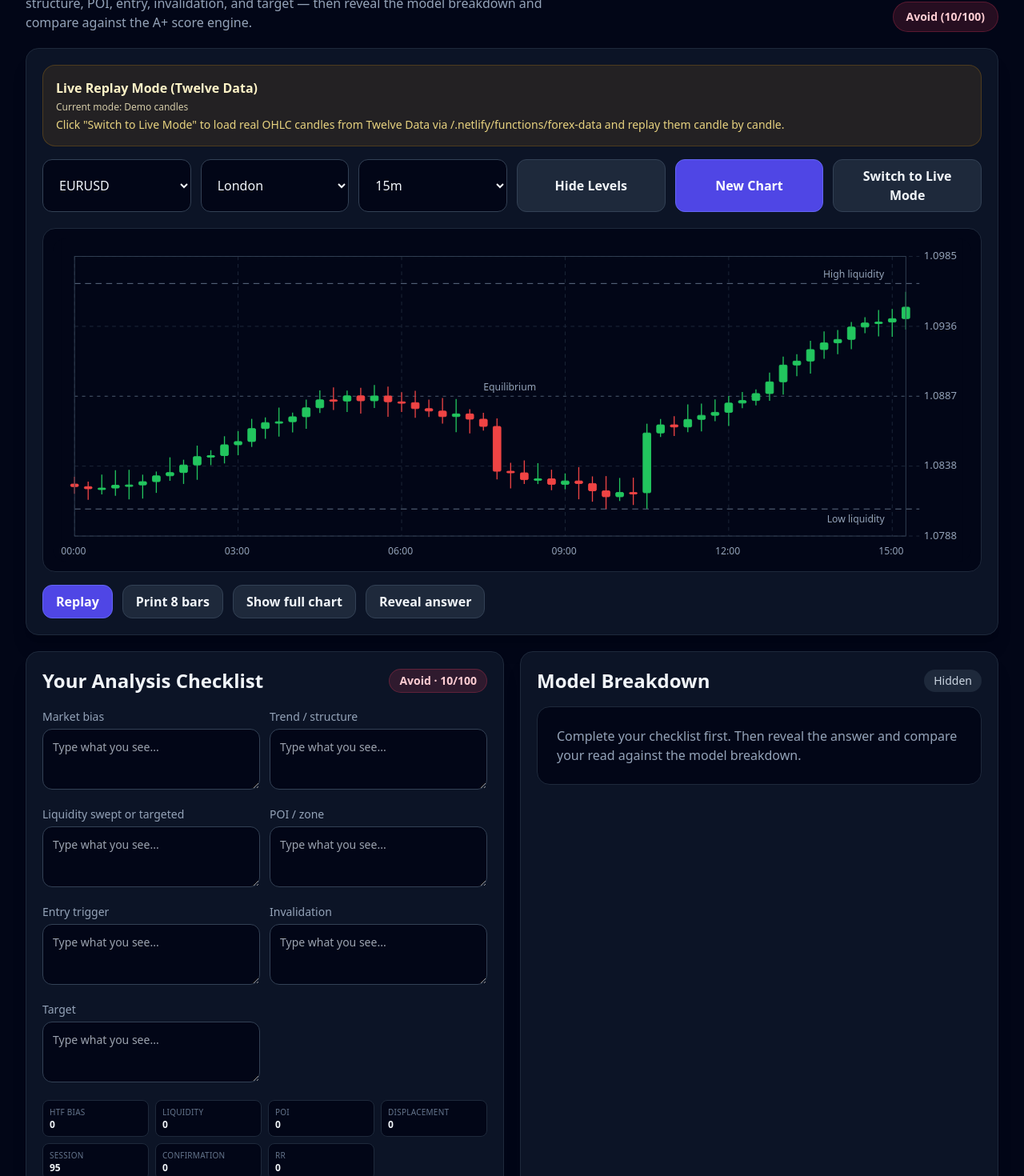
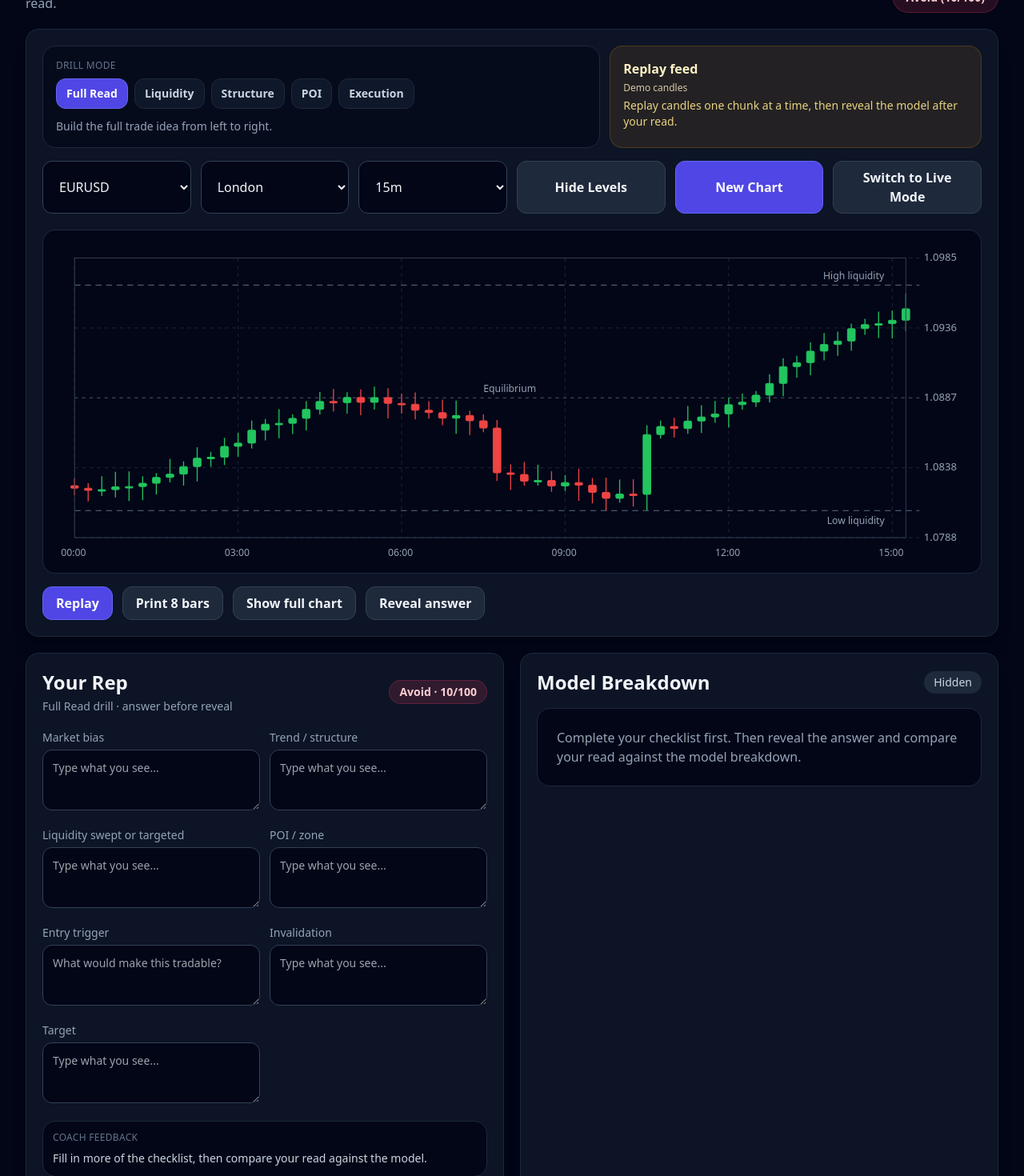
Before and after one commit to cookerica29-bit/forex-chart-trainer, a React (Vite) app: page / in a window 1280 px wide. Shown: the part 120-1590 px from the top of the page at 80% size. Built offline with nearby package versions, Linux system fonts and the light colour scheme.

Commit message:
Add focused chart reading drills

```diff
--- a/src/App.jsx
+++ b/src/App.jsx
@@ -3,6 +3,22 @@ import React, { useMemo, useState, useEffect } from "react";
 const PAIRS = ["EURUSD", "GBPUSD", "USDJPY", "XAUUSD", "GBPJPY"];
 const SESSIONS = ["Asia", "London", "New York"];
 const TIMEFRAMES = ["5m", "15m", "1H", "4H"];
+const DRILLS = [
+  { id: "full", label: "Full Read", fields: ["bias", "trend", "liquidity", "poi", "entry", "invalidation", "target"], focus: "Build the full trade idea from left to right." },
+  { id: "liquidity", label: "Liquidity", fields: ["bias", "liquidity", "target"], focus: "Find the draw on liquidity before thinking about entry." },
+  { id: "structure", label: "Structure", fields: ["bias", "trend", "liquidity"], focus: "Read BOS/CHoCH and decide whether the move is clean." },
+  { id: "poi", label: "POI", fields: ["bias", "liquidity", "poi", "entry"], focus: "Choose the zone worth waiting for, not the first candle that moves." },
+  { id: "execution", label: "Execution", fields: ["entry", "invalidation", "target"], focus: "Practice entry confirmation, invalidation, and logical target selection." },
+];
+const CHECKLIST_FIELDS = [
+  ["bias", "Market bias"],
+  ["trend", "Trend / structure"],
+  ["liquidity", "Liquidity swept or targeted"],
+  ["poi", "POI / zone"],
+  ["entry", "Entry trigger"],
+  ["invalidation", "Invalidation"],
+  ["target", "Target"],
+];
 
 const YAHOO_SYMBOL = {
   EURUSD: "EURUSD=X",
@@ -318,6 +334,39 @@ function scoreSetup({ checklist, scenario, session, timeframe }) {
   return { components, total, grade };
 }
 
+function buildFeedback({ checklist, scenario, score, drillMode }) {
+  const answer = scenario.answer;
+  const modelBullish = answer.bias.toLowerCase().includes("bullish");
+  const userBias = (checklist.bias || "").toLowerCase();
+  const userPoi = (checklist.poi || "").toLowerCase();
+  const userEntry = (checklist.entry || "").toLowerCase();
+  const tips = [];
+
+  if (checklist.bias && score.components.htfBias < 70) {
+    tips.push(modelBullish ? "Bias mismatch: this model read is bullish, so shorts need stronger evidence." : "Bias mismatch: this model read is bearish, so longs need stronger evidence.");
+  }
+  if (checklist.liquidity && score.components.liquidity < 70) {
+    tips.push(modelBullish ? "Liquidity clue: for the long idea, name the sell-side sweep or low that price took first." : "Liquidity clue: for the short idea, name the buy-side sweep or high that price took first.");
+  }
+  if (checklist.poi && score.components.poi < 70) {
+    tips.push(modelBullish ? "POI clue: a cleaner long should study demand or discount after displacement." : "POI clue: a cleaner short should study supply or premium after displacement.");
+  }
+  if (checklist.entry && score.components.entryConfirmation < 70) {
+    tips.push("Entry clue: avoid a market-entry answer; wait for a pullback plus confirmation or displacement.");
+  }
+  if ((checklist.invalidation || checklist.target) && score.components.rrQuality < 70) {
+    tips.push(modelBullish ? "Risk clue: invalidation should live below the swept low, and target should be buy-side liquidity." : "Risk clue: invalidation should live above the swept high, and target should be sell-side liquidity.");
+  }
+
+  if (tips.length === 0) {
+    if (score.total >= 80) tips.push("Strong read. Now ask whether the entry would still look clean in real time.");
+    else if (drillMode !== "full") tips.push("Good start. Add one more specific price-action clue before revealing the answer.");
+    else tips.push("Fill in more of the checklist, then compare your read against the model.");
+  }
+
+  return tips.slice(0, 3);
+}
+
 function gradeBadgeClasses(grade) {
   if (grade === "A+ Setup") return "bg-emerald-500/20 text-emerald-300 border border-emerald-500/30";
   if (grade === "A Setup") return "bg-emerald-500/15 text-emerald-200 border border-emerald-500/25";
@@ -450,6 +499,7 @@ export default function ForexChartPractice() {
   const [showLevels, setShowLevels] = useState(true);
   const [showAnswer, setShowAnswer] = useState(false);
   const [checklist, setChecklist] = useState(blankChecklist);
+  const [drillMode, setDrillMode] = useState("full");
   const [dataMode, setDataMode] = useState("demo");
   const [liveData, setLiveData] = useState(null);
   const [liveLoading, setLiveLoading] = useState(false);
@@ -480,8 +530,11 @@ export default function ForexChartPractice() {
   }, [dataMode, liveData, demoScenario, pair]);
 
   const visibleData = scenario.data.slice(0, visibleBars);
-  const filled = Object.values(checklist).filter(Boolean).length;
   const score = useMemo(() => scoreSetup({ checklist, scenario, session, timeframe }), [checklist, scenario, session, timeframe]);
+  const activeDrill = DRILLS.find((drill) => drill.id === drillMode) || DRILLS[0];
+  const activeFields = CHECKLIST_FIELDS.filter(([field]) => activeDrill.fields.includes(field));
+  const drillFilled = activeDrill.fields.filter((field) => checklist[field]).length;
+  const feedback = useMemo(() => buildFeedback({ checklist, scenario, score, drillMode }), [checklist, scenario, score, drillMode]);
 
   useEffect(() => {
     if (dataMode !== "live") return undefined;
@@ -588,14 +641,14 @@ export default function ForexChartPractice() {
       <div className="max-w-7xl mx-auto space-y-5">
         <div className="flex flex-col md:flex-row md:items-end md:justify-between gap-4">
           <div>
-            <h1 className="text-3xl md:text-5xl font-bold tracking-tight">Forex Chart Analysis Practice</h1>
+            <h1 className="text-3xl md:text-5xl font-bold tracking-tight">Chart Reading Gym</h1>
             <p className="text-slate-400 mt-2 max-w-2xl">
-              Practice with real Twelve Data OHLC candles or demo replay. Mark bias, liquidity, structure, POI, entry, invalidation, and target — then reveal the model breakdown and compare against the A+ score engine.
+              Train one chart-reading skill at a time: liquidity, structure, POI, execution, then the full read.
             </p>
           </div>
           <div className="flex flex-col items-end gap-2">
             <div className="rounded-full bg-emerald-500/15 text-emerald-300 border border-emerald-500/20 px-4 py-2 w-fit">
-              {filled}/7 checklist complete
+              {drillFilled}/{activeDrill.fields.length} drill fields complete
             </div>
             <div className={`rounded-full px-4 py-2 w-fit text-sm font-semibold ${gradeBadgeClasses(score.grade)}`}>
               {score.grade} ({score.total}/100)
@@ -604,13 +657,29 @@ export default function ForexChartPractice() {
         </div>
 
         <Card>
-          <div className="mb-4 rounded-2xl border border-amber-500/20 bg-amber-500/10 p-4 text-amber-100">
-            <div className="font-semibold mb-1">Live Replay Mode (Twelve Data)</div>
-            <div className="text-xs mt-1 opacity-80">
-              Current mode: {dataMode === "demo" ? "Demo candles" : liveLoading ? "Loading live candles..." : liveError ? "Live mode (error - using demo)" : liveSource ? (liveSource === "twelvedata" ? "Live feed (Twelve Data)" : liveSource.startsWith("stooq") ? ("Live feed (Stooq backup) — " + liveSource) : liveSource.startsWith("yahoo") ? ("Live feed (Yahoo backup) — " + liveSource) : ("Live feed — " + liveSource)) : "Live feed"}
+          <div className="mb-4 grid grid-cols-1 lg:grid-cols-[1.5fr_1fr] gap-3">
+            <div className="rounded-2xl border border-slate-800 bg-slate-950/60 p-4">
+              <div className="text-xs uppercase tracking-wide text-slate-500 mb-2">Drill mode</div>
+              <div className="flex flex-wrap gap-2">
+                {DRILLS.map((drill) => (
+                  <button
+                    key={drill.id}
+                    type="button"
+                    onClick={() => setDrillMode(drill.id)}
+                    className={`rounded-xl px-3 py-2 text-sm font-semibold border transition ${drillMode === drill.id ? "bg-indigo-600 border-indigo-500 text-white" : "bg-slate-900 border-slate-800 text-slate-300 hover:bg-slate-800"}`}
+                  >
+                    {drill.label}
+                  </button>
+                ))}
+              </div>
+              <div className="mt-3 text-sm text-slate-400">{activeDrill.focus}</div>
             </div>
-            <div className="text-sm text-amber-200/90 mt-1">
-              Click "Switch to Live Mode" to load real OHLC candles from Twelve Data via /.netlify/functions/forex-data and replay them candle by candle.
+            <div className="rounded-2xl border border-amber-500/20 bg-amber-500/10 p-4 text-amber-100">
+              <div className="font-semibold mb-1">Replay feed</div>
+              <div className="text-xs mt-1 opacity-80">
+                {dataMode === "demo" ? "Demo candles" : liveLoading ? "Loading live candles..." : liveError ? "Live mode error, using demo" : liveSource ? (liveSource === "twelvedata" ? "Live feed: Twelve Data" : liveSource.startsWith("stooq") ? ("Live feed: Stooq backup") : liveSource.startsWith("yahoo") ? ("Live feed: Yahoo backup") : ("Live feed: " + liveSource)) : "Live feed"}
+              </div>
+              <div className="text-sm text-amber-200/90 mt-1">Replay candles one chunk at a time, then reveal the model after your read.</div>
             </div>
             {liveNotice && !liveError ? (
               <div className="mt-2 rounded-xl border border-amber-500/30 bg-amber-500/10 p-3 text-amber-200 text-sm">
@@ -675,31 +744,34 @@ export default function ForexChartPractice() {
         <div className="grid grid-cols-1 lg:grid-cols-2 gap-5">
           <Card>
             <div className="flex items-center justify-between mb-4">
-              <h2 className="text-2xl font-semibold">Your Analysis Checklist</h2>
+              <div>
+                <h2 className="text-2xl font-semibold">Your Rep</h2>
+                <div className="text-sm text-slate-400 mt-1">{activeDrill.label} drill · answer before reveal</div>
+              </div>
               <div className={`rounded-full px-3 py-1 text-sm font-semibold ${gradeBadgeClasses(score.grade)}`}>
                 {score.grade} · {score.total}/100
               </div>
             </div>
             <div className="grid grid-cols-1 md:grid-cols-2 gap-3">
-              {[
-                ["bias", "Market bias"],
-                ["trend", "Trend / structure"],
-                ["liquidity", "Liquidity swept or targeted"],
-                ["poi", "POI / zone"],
-                ["entry", "Entry trigger"],
-                ["invalidation", "Invalidation"],
-                ["target", "Target"],
-              ].map(([field, label]) => (
+              {activeFields.map(([field, label]) => (
                 <div key={field}>
                   <label className="text-sm text-slate-400">{label}</label>
                   <textarea
                     value={checklist[field]}
                     onChange={(e) => updateChecklist(field, e.target.value)}
-                    placeholder="Type what you see..."
+                    placeholder={field === "entry" ? "What would make this tradable?" : "Type what you see..."}
                     className="mt-1 w-full min-h-[76px] rounded-xl bg-slate-950 border border-slate-700 p-3 text-sm outline-none focus:border-indigo-400"
                   />
                 </div>
               ))}
+            </div>
+            <div className="mt-4 rounded-2xl bg-slate-950 border border-slate-800 p-3">
+              <div className="text-xs uppercase tracking-wide text-slate-500 mb-2">Coach feedback</div>
+              <div className="space-y-2">
+                {feedback.map((tip) => (
+                  <div key={tip} className="text-sm text-slate-300">{tip}</div>
+                ))}
+              </div>
             </div>
             <div className="mt-4 grid grid-cols-2 md:grid-cols-4 gap-2 text-xs">
               {[
```
Also changed, not shown: 2 other files (tests, documents, lock files or other folders).
